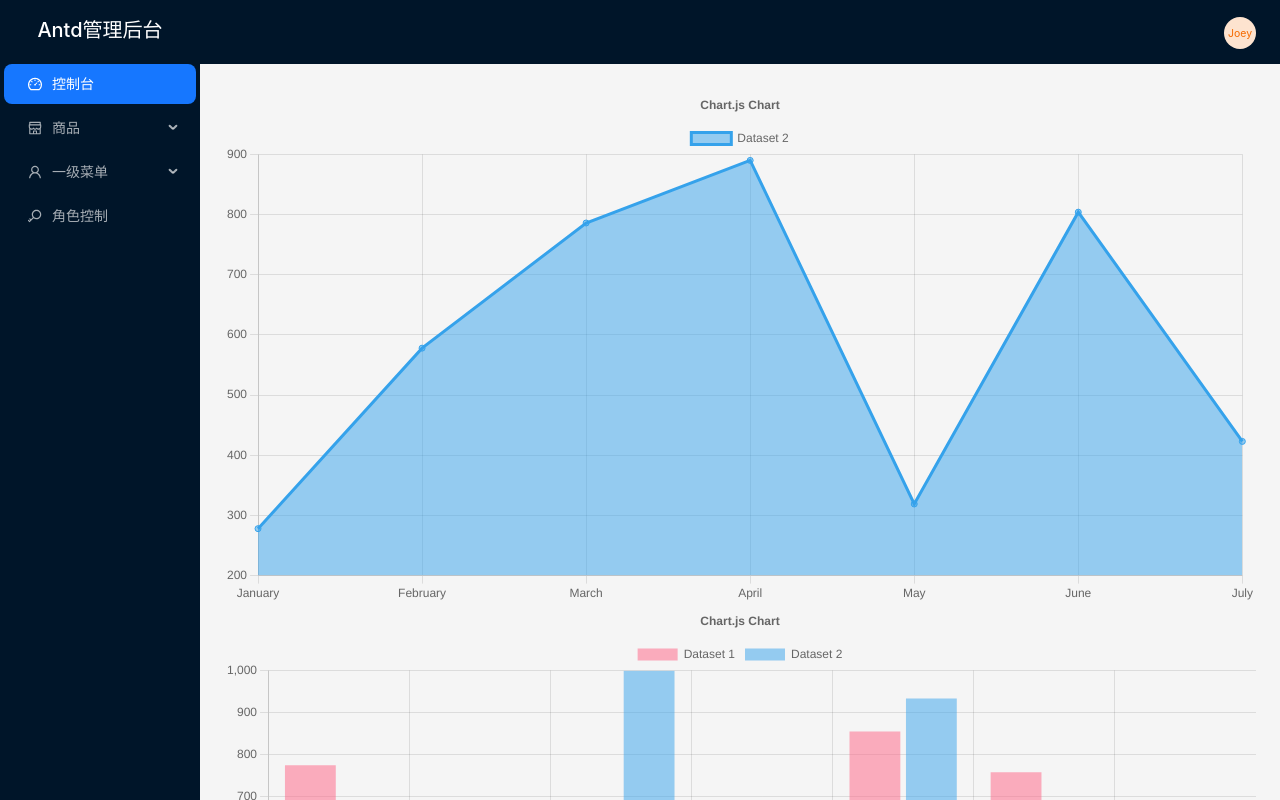
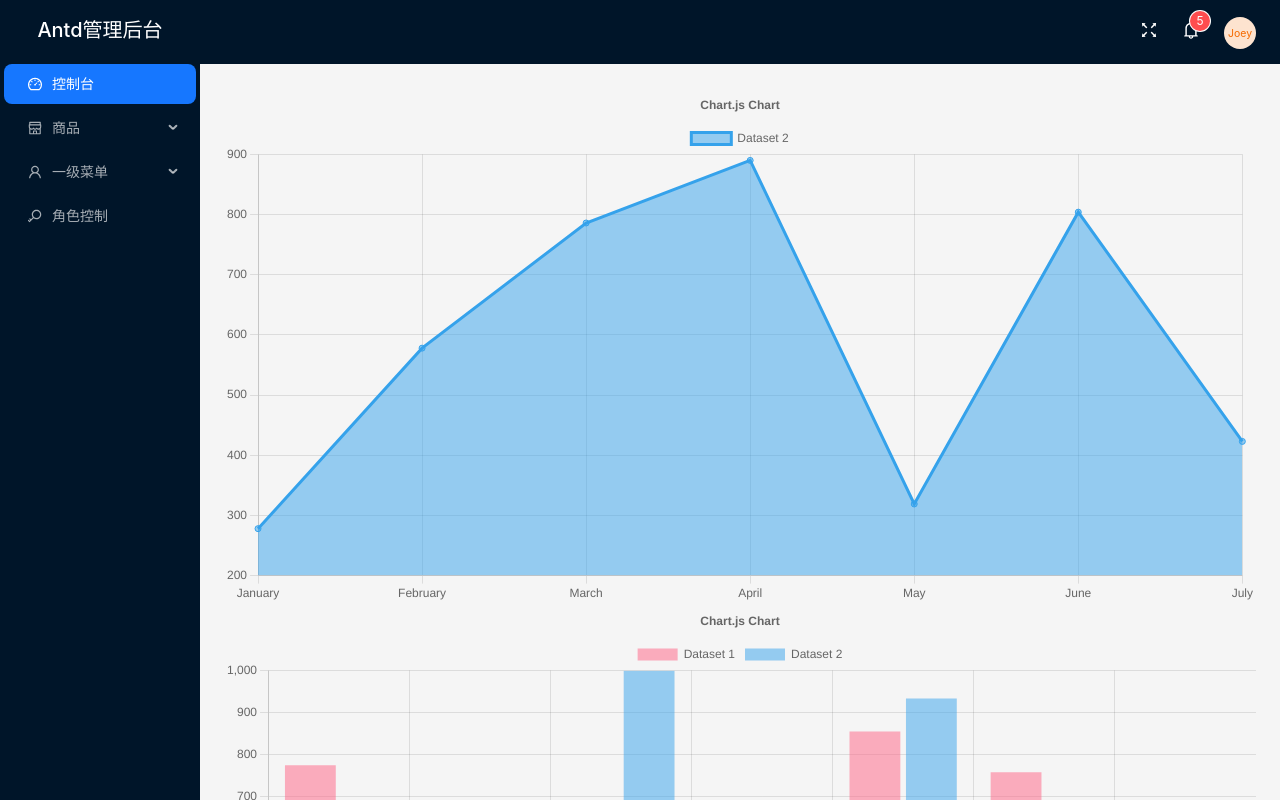
Before and after one commit to JoeyKo/vite-react-admin, a React (Vite) app: page / in a window 1280 px wide. Shown: the top 800 px of the page. Built offline with nearby package versions, Linux system fonts and the light colour scheme.

Commit message:
chore: bump vite version

```diff
--- a/package.json
+++ b/package.json
@@ -23,7 +23,7 @@
   },
   "dependencies": {
     "@ant-design/icons": "^4.8.0",
-    "antd": "^5.0.7",
+    "antd": "^5.2.0",
     "chart.js": "^4.0.1",
     "react": "^18.2.0",
     "react-chartjs-2": "^5.0.1",
@@ -48,7 +48,7 @@
     "react-test-renderer": "^18.2.0",
     "sass": "^1.56.1",
     "typescript": "^4.6.4",
-    "vite": "^3.2.3",
-    "vitest": "^0.25.3"
+    "vite": "^4.1.1",
+    "vitest": "^0.28.4"
   }
 }
--- a/src/components/Layout/Header.tsx
+++ b/src/components/Layout/Header.tsx
@@ -1,6 +1,8 @@
 import * as React from 'react';
-import { Avatar, Dropdown, MenuProps } from 'antd';
+import { Avatar, Badge, Dropdown, MenuProps, Space } from 'antd';
 import { Link } from 'react-router-dom';
+import { BellOutlined, FullscreenOutlined } from '@ant-design/icons';
+import styles from './index.module.scss';
 
 const items: MenuProps['items'] = [
   {
@@ -15,13 +17,29 @@ const items: MenuProps['items'] = [
 ];
 
 export default function Header() {
+  function toggleFullscreen() {
+    const elem = document.body;
+
+    if (!document.fullscreenElement) {
+      elem?.requestFullscreen()
+    } else {
+      document.exitFullscreen();
+    }
+  }
+
   return (
-    <div style={{ float: 'right'}}>
-      <Dropdown placement="bottomRight" arrow menu={{ items }}>
-        <Avatar style={{ cursor: "pointer", color: '#f56a00', backgroundColor: '#fde3cf' }}>
-          Joey
-        </Avatar>
-      </Dropdown>
+    <div className={styles.header} style={{ float: 'right' }}>
+      <Space size="large" align="center">
+        <FullscreenOutlined onClick={toggleFullscreen} style={{ fontSize: '18px', color: "#fff" }} />
+        <Badge count={5}>
+          <BellOutlined style={{ fontSize: '18px', color: "#fff" }} />
+        </Badge>
+        <Dropdown placement="bottomRight" arrow menu={{ items }}>
+          <Avatar style={{ cursor: "pointer", color: '#f56a00', backgroundColor: '#fde3cf' }}>
+            Joey
+          </Avatar>
+        </Dropdown>
+      </Space>
     </div>
   )
 }
--- a/src/main.tsx
+++ b/src/main.tsx
@@ -2,9 +2,9 @@ import React from 'react'
 import ReactDOM from 'react-dom/client'
 import { HashRouter } from 'react-router-dom';
 import App from './App'
+import ErrorBoundary from './components/ErrorBoundary';
 import 'antd/dist/reset.css';
 import './index.css'
-import ErrorBoundary from './components/ErrorBoundary';
 
 ReactDOM.createRoot(document.getElementById('root') as HTMLElement).render(
   <React.StrictMode>
```
Also changed, not shown: src/components/Layout/index.module.scss (line endings or trailing spaces), 1 other file (tests, documents, lock files or other folders).
